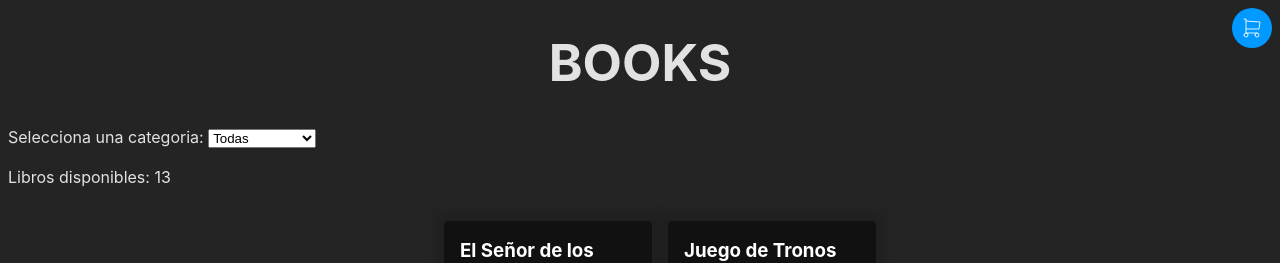
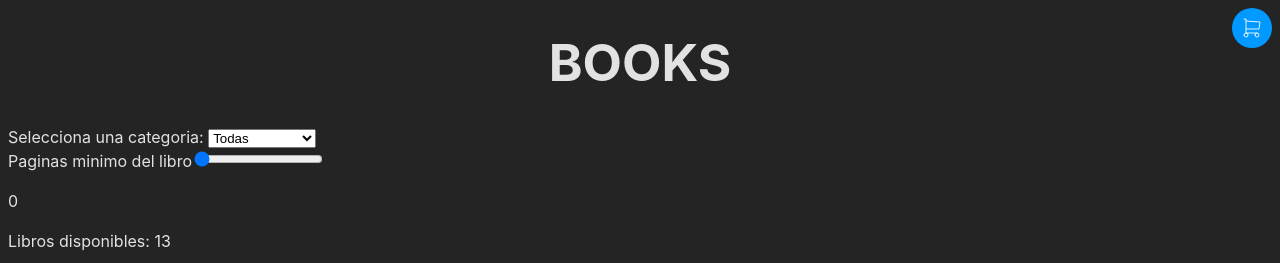
Before and after one commit to AndresFelipeEstrada/Prueba-Tecnica-01-Reading-List, a React (Vite) app: page / in a window 1280 px wide. Shown: the top 263 px of the page. Built offline with nearby package versions, Linux system fonts and the light colour scheme.

Commit message:
add:minPages filter

```diff
--- a/src/App.jsx
+++ b/src/App.jsx
@@ -5,14 +5,23 @@ import { useId } from 'react'
 import { useReadingList } from './hooks/useReadingList'
 
 function App () {
-  const { setFilter, filteredProducts } = useFilter()
+  const { filter, setFilter, filteredProducts } = useFilter()
   const { disponible } = useReadingList()
 
   const categoryId = useId()
+  const minPagesId = useId()
 
   const handleChangeCategory = (e) => {
     setFilter(prevState => ({
+      ...prevState,
       category: e.target.value
+    }))
+  }
+
+  const handleChangeminPages = (e) => {
+    setFilter(prevState => ({
+      ...prevState,
+      minPages: e.target.value
     }))
   }
 
@@ -31,6 +40,13 @@ function App () {
           <option value='Terror'>Terror</option>
         </select>
       </section>
+
+      <section>
+        <label htmlFor={minPagesId}>Paginas minimo del libro</label>
+        <input type='range' id={minPagesId} onChange={handleChangeminPages} value={filter.minPages} min='0' max='5000' />
+        <p>{filter.minPages}</p>
+      </section>
+
       <p>Libros disponibles: {disponible}
       </p>
       <Products productList={filteredProducts} />
--- a/src/context/filterProducts.jsx
+++ b/src/context/filterProducts.jsx
@@ -5,14 +5,16 @@ export const FilterProductsContext = createContext()
 
 export const FilterProductsProvider = ({ children }) => {
   const [filter, setFilter] = useState({
+    minPages: 0,
     category: 'all'
   })
 
   const filterProducts = useCallback((products) => {
     return products.filter(product => {
       return (
-        filter.category === 'all' ||
-            product.book.genre === filter.category
+        product.book.pages >= filter.minPages &&
+        (filter.category === 'all' ||
+            product.book.genre === filter.category)
       )
     })
   }, [filter])
```
